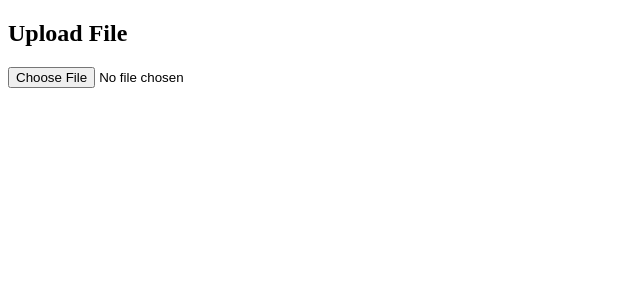
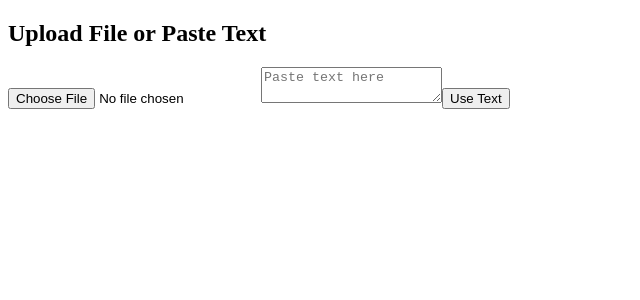
Before and after one commit to cmkourtu/testme, a React (Vite) app in the folder client/: page / in a window 1280 px wide. Shown: the top 300 px of the page, without its empty margins (0-640 px from the left). Built offline with nearby package versions, Linux system fonts and the light colour scheme.

Commit message:
feat: allow manual text entry

```diff
--- a/client/src/UploadWizard.tsx
+++ b/client/src/UploadWizard.tsx
@@ -3,8 +3,10 @@ import { apiFetch } from './api';
 
 export function UploadWizard() {
   const [step, setStep] = useState(1);
-interface Extracted { text: string }
+  interface Extracted { text: string }
+
   const [fileText, setFileText] = useState('');
+  const [typedText, setTypedText] = useState('');
   const [title, setTitle] = useState('');
   const [objectives, setObjectives] = useState<string[]>([]);
   const [uploadId, setUploadId] = useState('');
@@ -18,6 +20,19 @@ interface Extracted { text: string }
       method: 'POST',
       headers: { 'Content-Type': 'application/json' },
       body: JSON.stringify({ text }),
+    });
+    const data = await res.json();
+    setUploadId(data.upload_id);
+    setStep(2);
+  };
+
+  const handleText = async () => {
+    if (!typedText.trim()) return;
+    setFileText(typedText);
+    const res = await apiFetch('/api/upload', {
+      method: 'POST',
+      headers: { 'Content-Type': 'application/json' },
+      body: JSON.stringify({ text: typedText }),
     });
     const data = await res.json();
     setUploadId(data.upload_id);
@@ -42,6 +57,7 @@ interface Extracted { text: string }
     });
     setStep(1);
     setFileText('');
+    setTypedText('');
     setObjectives([]);
     setTitle('');
     alert('Saved');
@@ -50,8 +66,14 @@ interface Extracted { text: string }
   if (step === 1) {
     return (
       <div key="upload">
-        <h2>Upload File</h2>
+        <h2>Upload File or Paste Text</h2>
         <input type="file" onChange={handleFile} />
+        <textarea
+          placeholder="Paste text here"
+          value={typedText}
+          onChange={(e) => setTypedText(e.target.value)}
+        />
+        <button onClick={handleText}>Use Text</button>
       </div>
     );
   }
```
Also changed, not shown: 1 other file (tests, documents, lock files or other folders).
